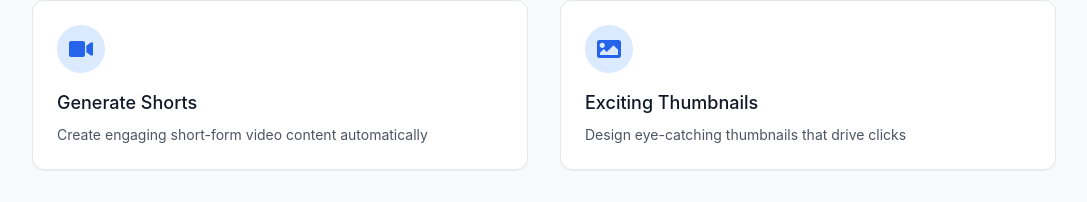
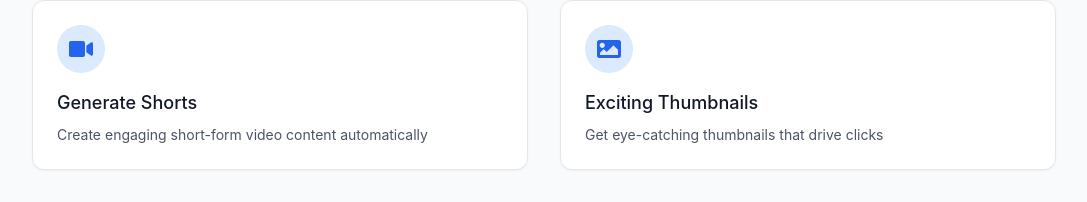
Before and after one commit to kashyapprajapat/shortreelx_frontend, a Next.js app: page / in a window 1280 px wide. Shown: the part 212-414 px from the top of the page, without its empty margins (96-1183 px from the left). Built offline with nearby package versions, Linux system fonts and the light colour scheme.

Commit message:
Feat:change content according which describe it's work

```diff
--- a/src/app/components/MainContent.js
+++ b/src/app/components/MainContent.js
@@ -11,7 +11,7 @@ export default function MainContent() {
     },
     {
       title: "Exciting Thumbnails",
-      description: "Design eye-catching thumbnails that drive clicks",
+      description: "Get eye-catching thumbnails that drive clicks",
       icon: <FaImage className="w-6 h-6" />,
       href: "/exciting-thumbnails",
     },
```
